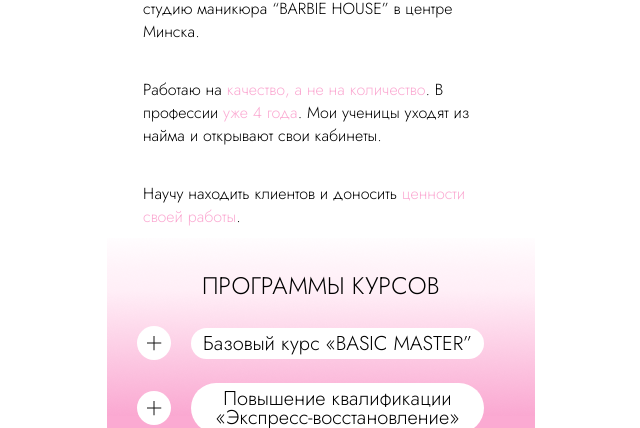
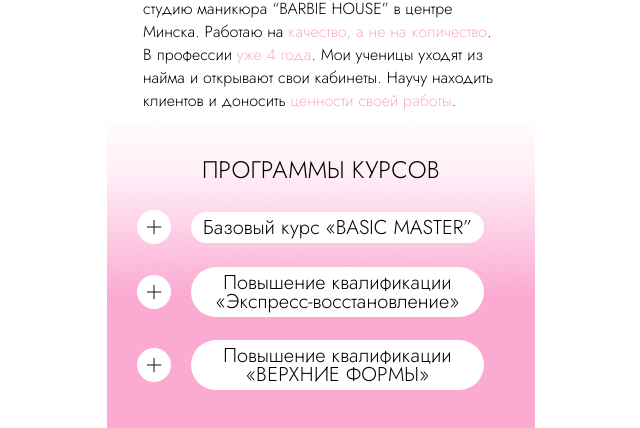
Before and after one commit to keryjuce/BarbieHouse, a plain HTML site: page index.html in a window 1280 px wide. Shown: the part 699-1127 px from the top of the page, without its empty margins (319-959 px from the left). Drawn offline with Linux system fonts and the light colour scheme.

Commit message:
Update index.html

```diff
--- a/index.html
+++ b/index.html
@@ -30,12 +30,8 @@
                     <img src="./img/about/аватар_кв.jpg" alt="" class="about_img">
                     <p class="about_text"><span class="colortext">Привет</span><br>
                         Я <span class="colortext">Мощук Анастасия</span>, мне 20 лет и я уже открыла студию маникюра “BARBIE HOUSE” в центре Минска.
-                    </p>
-                    <p class="about_text">
-                        Работаю на <span class="colortext">качество, а не на количество</span>. В профессии <span class="colortext">уже 4 года</span>. Мои ученицы уходят из найма и открывают свои кабинеты.
-                    </p>
-                    <p class="about_text">
-                        Научу находить клиентов и доносить <span class="colortext">ценности своей работы</span>.
+                    Работаю на <span class="colortext">качество, а не на количество</span>. В профессии <span class="colortext">уже 4 года</span>. Мои ученицы уходят из найма и открывают свои кабинеты.
+                    Научу находить клиентов и доносить <span class="colortext">ценности своей работы</span>.
                     </p>
                 </div>
         </div>
```
